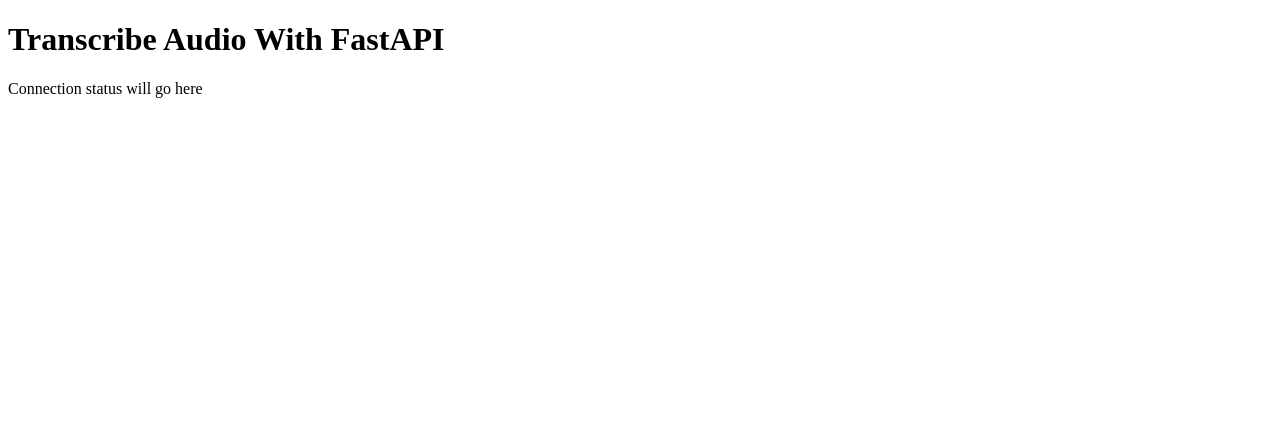
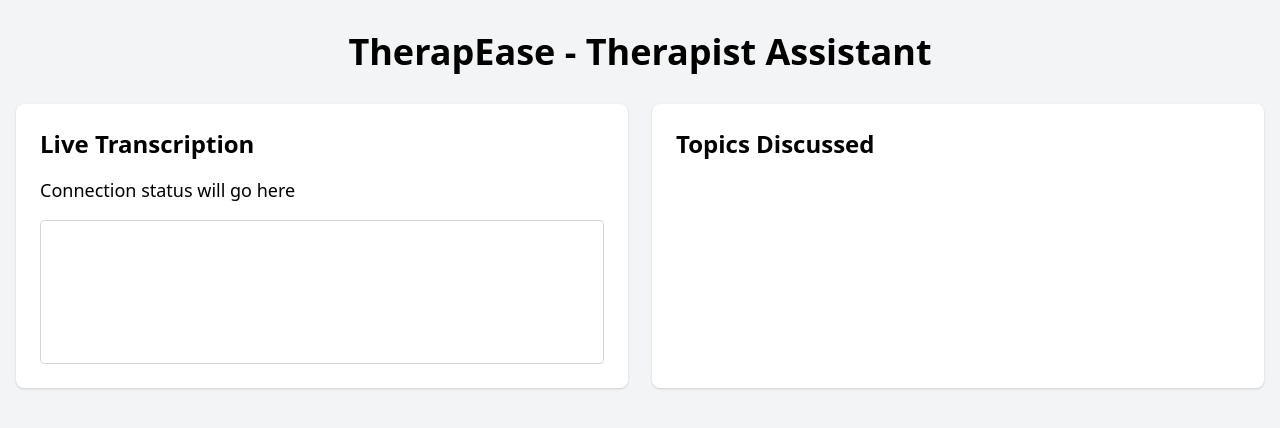
Before and after one commit to yourbuddyconner/TherapEase, a FastAPI app: page / in a window 1280 px wide. Shown: the top 428 px of the page. Run offline with FastAPI, Linux system fonts and the light colour scheme.

Commit message:
preeeeeeetty

```diff
--- a/src/main.py
+++ b/src/main.py
@@ -36,6 +36,13 @@ async def process_audio(fast_socket: WebSocket):
                 print(f"Transcript: {transcript}")
                 print(f"Word count: {word_count}")
                 print(f"Current topic: {db['current_topic']}")
+
+                # Send the current transcript chunk down to the client
+                await fast_socket.send_json({
+                    "type": "transcript",
+                    "chunk": transcript
+                })
+
                 if word_count >= 50:
                     print("Generating new topic...")
                     print(f"Accumulated Transcript: {db['accumulated_transcript']}")
--- a/templates/index.html
+++ b/templates/index.html
@@ -2,11 +2,23 @@
 <html>
     <head>
         <title>Live Transcription</title>
+        <link href="https://cdn.jsdelivr.net/npm/tailwindcss@2.2.16/dist/tailwind.min.css" rel="stylesheet">
     </head>
-    <body>
-        <h1>Transcribe Audio With FastAPI</h1>
-        <p id="status">Connection status will go here</p>
-        <p id="transcript"></p>
+    <body class="bg-gray-100">
+        <div class="container mx-auto px-4">
+            <h1 class="text-4xl font-bold text-center my-8">TherapEase - Therapist Assistant</h1>
+            <div class="grid grid-cols-1 md:grid-cols-2 gap-6">
+                <div class="bg-white p-6 rounded-lg shadow">
+                    <h2 class="text-2xl font-semibold mb-4">Live Transcription</h2>
+                    <p id="status" class="text-lg mb-4">Connection status will go here</p>
+                    <div id="transcript" class="text-sm whitespace-pre-wrap h-36 overflow-auto border border-gray-300 rounded p-2"></div>
+                </div>
+                <div class="bg-white p-6 rounded-lg shadow">
+                    <h2 class="text-2xl font-semibold mb-4">Topics Discussed</h2>
+                    <div id="topics" class="flex flex-wrap gap-2"></div>
+                </div>
+            </div>
+        </div>
 
         <script>
             navigator.mediaDevices.getUserMedia({ audio: true }).then((stream) => {
@@ -31,10 +43,16 @@
                 }
 
                 socket.onmessage = (message) => {
-                const received = message.data
-                if (received) {
+                    const received = JSON.parse(message.data)
+                    if (received && received.type === "new_topic") {
+                        const topicContainer = document.querySelector("#topics");
+                        const newTopic = document.createElement("span");
+                        newTopic.textContent = received.topic;
+                        newTopic.className = "bg-blue-500 text-white px-2 py-1 rounded text-sm";
+                        topicContainer.appendChild(newTopic);
+                    } else if (received && received.type === "transcript") {
                         console.log(received)
-                    document.querySelector('#transcript').textContent += ' ' + received
+                        document.querySelector('#transcript').textContent += ' ' + received.chunk
                     }
                 }
 
@@ -45,7 +63,6 @@
                 socket.onerror = (error) => {
                     console.log({ event: 'onerror', error })
                 }
-
             })
         </script>
     </body>
```
Lines whose indentation alone changed are shown as unchanged.
